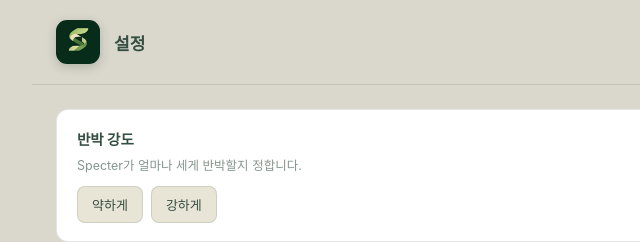
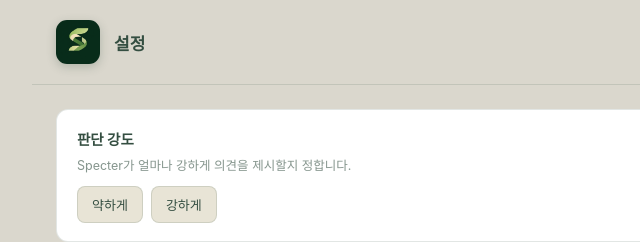
Before and after one commit to hyeonsolyang16-cyber/specter, a website: page public/settings.html in a window 1280 px wide. Shown: the top 242 px of the page, 158-798 px from the left. Drawn offline with Linux system fonts and the light colour scheme; no server answers; a web font is replaced by a local one.

Commit message:
Reword public-facing copy away from 반박/비판
The actual critical-review behavior is unchanged (system prompt
untouched) - only the link-preview description and settings page
label, which explicitly said "refutes/criticizes", are reworded to
"현실적인 판단으로 업무를 돕는 AI" / "판단 강도" so the framing
reads as a practical work tool rather than a confrontational one.

```diff
--- a/public/settings.html
+++ b/public/settings.html
@@ -24,8 +24,8 @@
 
   <main class="admin-content">
     <section class="settings-section">
-      <h2>반박 강도</h2>
-      <p class="settings-desc">Specter가 얼마나 세게 반박할지 정합니다.</p>
+      <h2>판단 강도</h2>
+      <p class="settings-desc">Specter가 얼마나 강하게 의견을 제시할지 정합니다.</p>
       <div class="settings-options" id="intensity-options">
         <button type="button" data-value="mild">약하게</button>
         <button type="button" data-value="strong">강하게</button>
```
Also changed, not shown: public/index.html (+1 -1 lines), public/login.html (+1 -1 lines), public/signup.html (+1 -1 lines).
